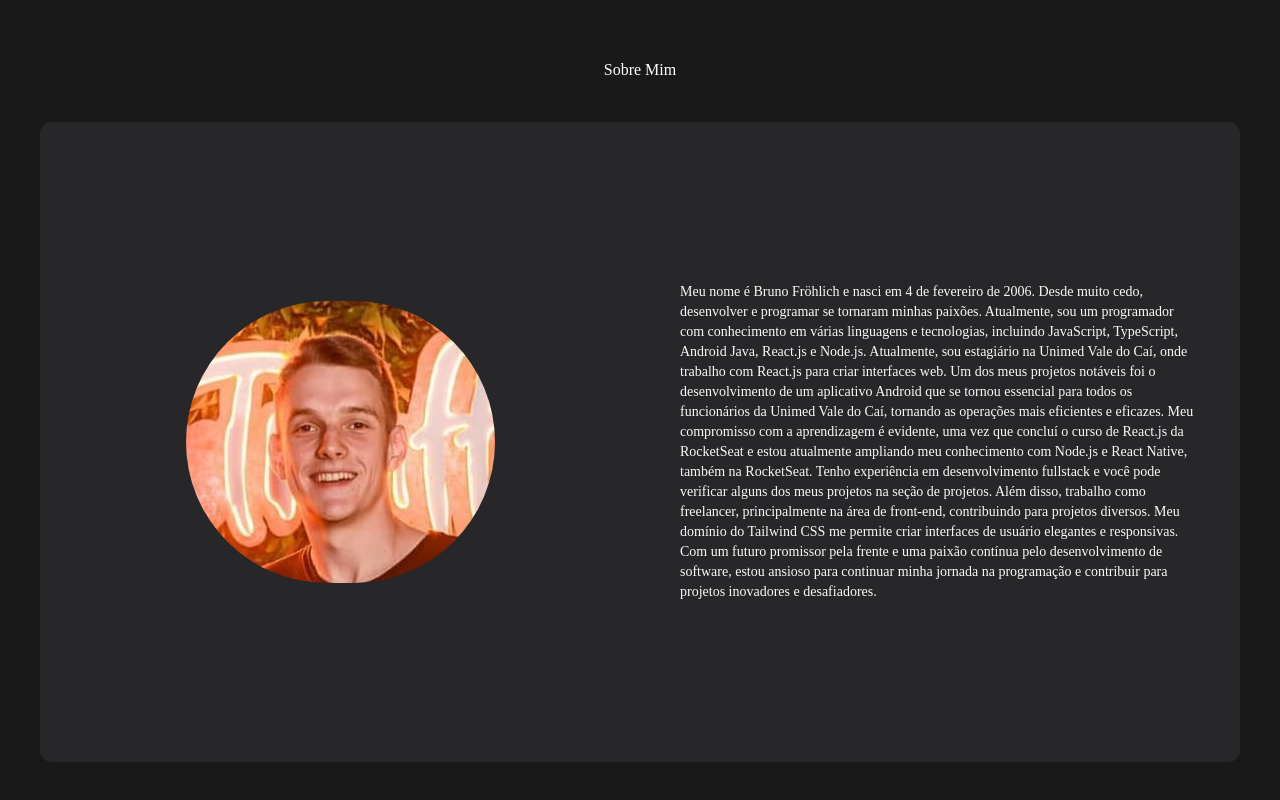
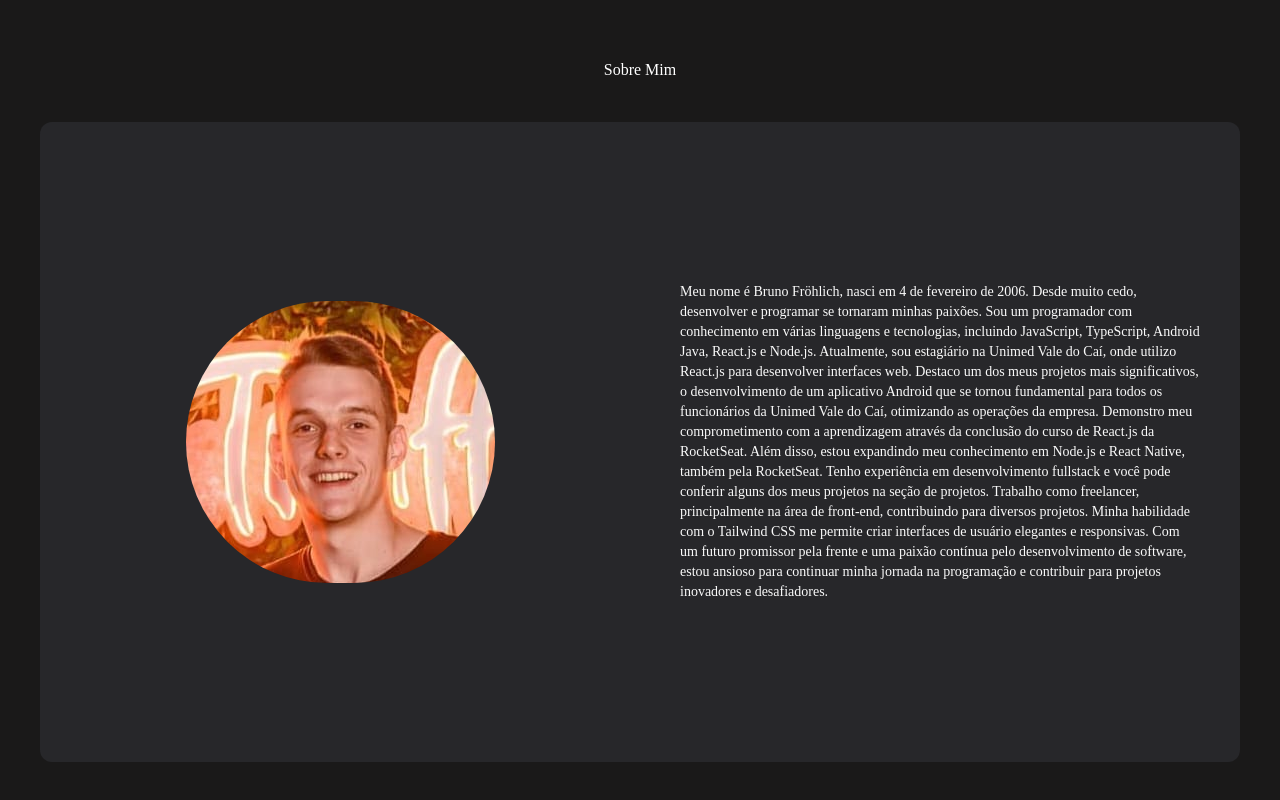
Before and after one commit to brunopp00/portifolio, a React (Vite) app: page / in a window 1280 px wide. Shown: the part 3623-4423 px from the top of the page. Built offline with nearby package versions, Linux system fonts and the light colour scheme; a web font is replaced by a local one.

Commit message:
troquei o texto

```diff
--- a/src/components/About/About.jsx
+++ b/src/components/About/About.jsx
@@ -12,23 +12,23 @@ export function About() {
         </div>
         <div className="flex w-full h-full items-center p-10">
           <p className="font-tilt-warp text-zinc-50 text-sm">
-            Meu nome é Bruno Fröhlich e nasci em 4 de fevereiro de 2006. Desde
-            muito cedo, desenvolver e programar se tornaram minhas paixões.
-            Atualmente, sou um programador com conhecimento em várias linguagens
-            e tecnologias, incluindo JavaScript, TypeScript, Android Java,
-            React.js e Node.js. Atualmente, sou estagiário na Unimed Vale do
-            Caí, onde trabalho com React.js para criar interfaces web. Um dos
-            meus projetos notáveis foi o desenvolvimento de um aplicativo
-            Android que se tornou essencial para todos os funcionários da Unimed
-            Vale do Caí, tornando as operações mais eficientes e eficazes. Meu
-            compromisso com a aprendizagem é evidente, uma vez que concluí o
-            curso de React.js da RocketSeat e estou atualmente ampliando meu
-            conhecimento com Node.js e React Native, também na RocketSeat. Tenho
-            experiência em desenvolvimento fullstack e você pode verificar
-            alguns dos meus projetos na seção de projetos. Além disso, trabalho
-            como freelancer, principalmente na área de front-end, contribuindo
-            para projetos diversos. Meu domínio do Tailwind CSS me permite criar
-            interfaces de usuário elegantes e responsivas. Com um futuro
+            Meu nome é Bruno Fröhlich, nasci em 4 de fevereiro de 2006. Desde
+            muito cedo, desenvolver e programar se tornaram minhas paixões. Sou
+            um programador com conhecimento em várias linguagens e tecnologias,
+            incluindo JavaScript, TypeScript, Android Java, React.js e Node.js.
+            Atualmente, sou estagiário na Unimed Vale do Caí, onde utilizo
+            React.js para desenvolver interfaces web. Destaco um dos meus
+            projetos mais significativos, o desenvolvimento de um aplicativo
+            Android que se tornou fundamental para todos os funcionários da
+            Unimed Vale do Caí, otimizando as operações da empresa. Demonstro
+            meu comprometimento com a aprendizagem através da conclusão do curso
+            de React.js da RocketSeat. Além disso, estou expandindo meu
+            conhecimento em Node.js e React Native, também pela RocketSeat.
+            Tenho experiência em desenvolvimento fullstack e você pode conferir
+            alguns dos meus projetos na seção de projetos. Trabalho como
+            freelancer, principalmente na área de front-end, contribuindo para
+            diversos projetos. Minha habilidade com o Tailwind CSS me permite
+            criar interfaces de usuário elegantes e responsivas. Com um futuro
             promissor pela frente e uma paixão contínua pelo desenvolvimento de
             software, estou ansioso para continuar minha jornada na programação
             e contribuir para projetos inovadores e desafiadores.
```
